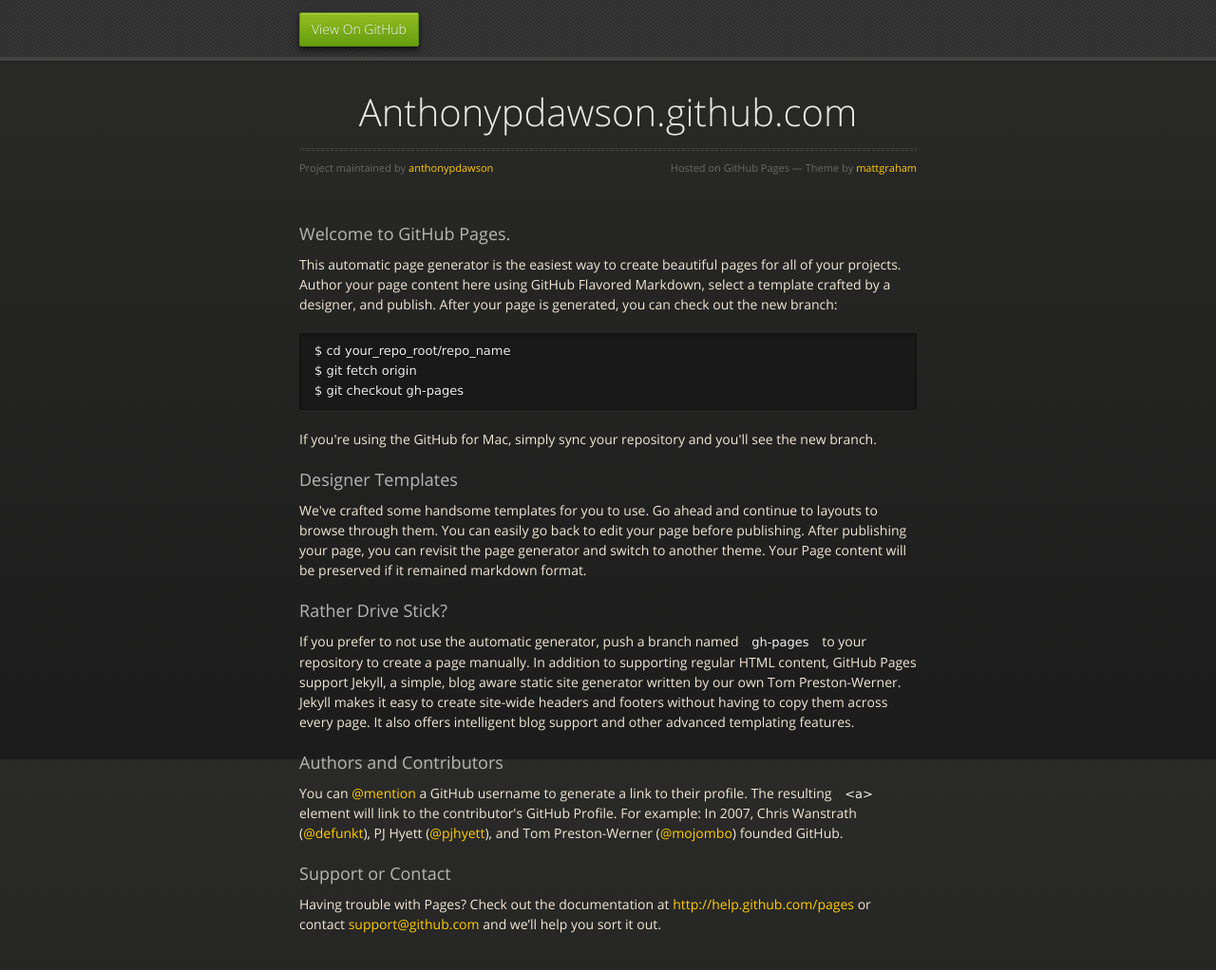
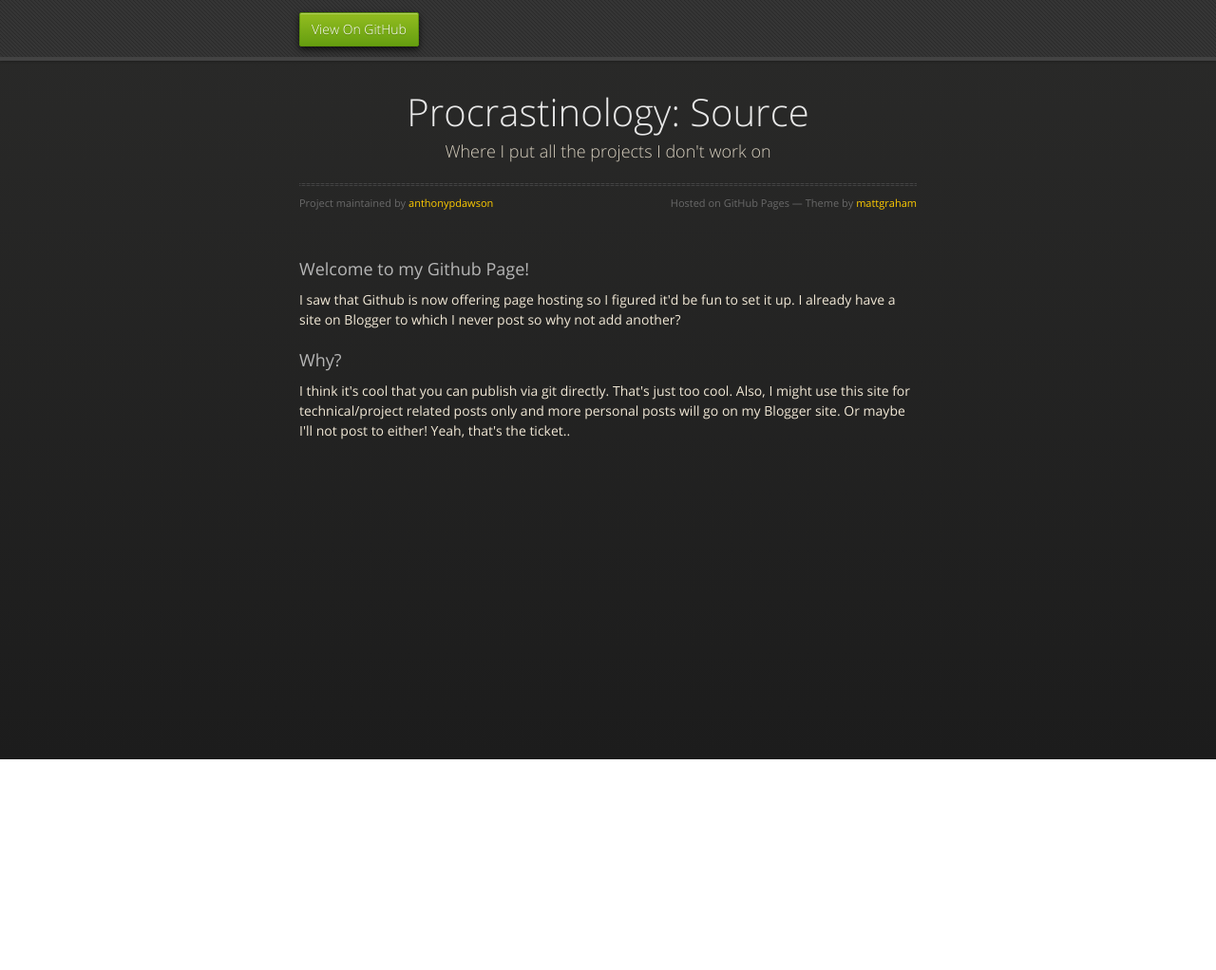
Before and after one commit to anthonypdawson/anthonypdawson.github.com, a plain HTML site: page index.html in a window 1280 px wide. Shown: the whole page at 95% size. After the commit the page ends 800 px from the top, so only its background shows below. Drawn offline with nearby package versions, Linux system fonts and the light colour scheme.

Commit message:
Replace master branch with page content via GitHub

```diff
--- a/index.html
+++ b/index.html
@@ -3,7 +3,7 @@
   <head>
     <meta charset="utf-8">
     <meta http-equiv="X-UA-Compatible" content="chrome=1">
-    <title>Anthonypdawson.github.com by anthonypdawson</title>
+    <title>Procrastinology: Source by anthonypdawson</title>
     <link rel="stylesheet" href="stylesheets/styles.css">
     <link rel="stylesheet" href="stylesheets/pygment_trac.css">
     <script src="https://ajax.googleapis.com/ajax/libs/jquery/1.7.1/jquery.min.js"></script>
@@ -28,39 +28,21 @@
 
       <section>
         <div id="title">
-          <h1>Anthonypdawson.github.com</h1>
-          <p></p>
+          <h1>Procrastinology: Source</h1>
+          <p>Where I put all the projects I don't work on</p>
           <hr>
           <span class="credits left">Project maintained by <a href="https://github.com/anthonypdawson">anthonypdawson</a></span>
           <span class="credits right">Hosted on GitHub Pages &mdash; Theme by <a href="http://twitter.com/#!/michigangraham">mattgraham</a></span>
         </div>
 
-        <h3>Welcome to GitHub Pages.</h3>
+        <h3>Welcome to my Github Page!</h3>
 
-<p>This automatic page generator is the easiest way to create beautiful pages for all of your projects. Author your page content here using GitHub Flavored Markdown, select a template crafted by a designer, and publish. After your page is generated, you can check out the new branch:</p>
+<p>I saw that Github is now offering page hosting so I figured it'd be fun to set it up.  I already have a site on Blogger to which I never post so why not add another?</p>
 
-<pre><code>$ cd your_repo_root/repo_name
-$ git fetch origin
-$ git checkout gh-pages
-</code></pre>
+<h3>Why?</h3>
 
-<p>If you're using the GitHub for Mac, simply sync your repository and you'll see the new branch.</p>
-
-<h3>Designer Templates</h3>
-
-<p>We've crafted some handsome templates for you to use. Go ahead and continue to layouts to browse through them. You can easily go back to edit your page before publishing. After publishing your page, you can revisit the page generator and switch to another theme. Your Page content will be preserved if it remained markdown format.</p>
-
-<h3>Rather Drive Stick?</h3>
-
-<p>If you prefer to not use the automatic generator, push a branch named <code>gh-pages</code> to your repository to create a page manually. In addition to supporting regular HTML content, GitHub Pages support Jekyll, a simple, blog aware static site generator written by our own Tom Preston-Werner. Jekyll makes it easy to create site-wide headers and footers without having to copy them across every page. It also offers intelligent blog support and other advanced templating features.</p>
-
-<h3>Authors and Contributors</h3>
-
-<p>You can <a href="https://github.com/blog/821" class="user-mention">@mention</a> a GitHub username to generate a link to their profile. The resulting <code>&lt;a&gt;</code> element will link to the contributor's GitHub Profile. For example: In 2007, Chris Wanstrath (<a href="https://github.com/defunkt" class="user-mention">@defunkt</a>), PJ Hyett (<a href="https://github.com/pjhyett" class="user-mention">@pjhyett</a>), and Tom Preston-Werner (<a href="https://github.com/mojombo" class="user-mention">@mojombo</a>) founded GitHub.</p>
-
-<h3>Support or Contact</h3>
-
-<p>Having trouble with Pages? Check out the documentation at <a href="http://help.github.com/pages">http://help.github.com/pages</a> or contact <a href="mailto:support@github.com">support@github.com</a> and we’ll help you sort it out.</p>
+<p>I think it's cool that you can publish via git directly.  That's just too cool.
+Also, I might use this site for technical/project related posts only and more personal posts will go on my Blogger site.  Or maybe I'll not post to either!  Yeah, that's the ticket..</p>
       </section>
 
     </div>
```
Also changed, not shown: params.json (+1 -1 lines).
